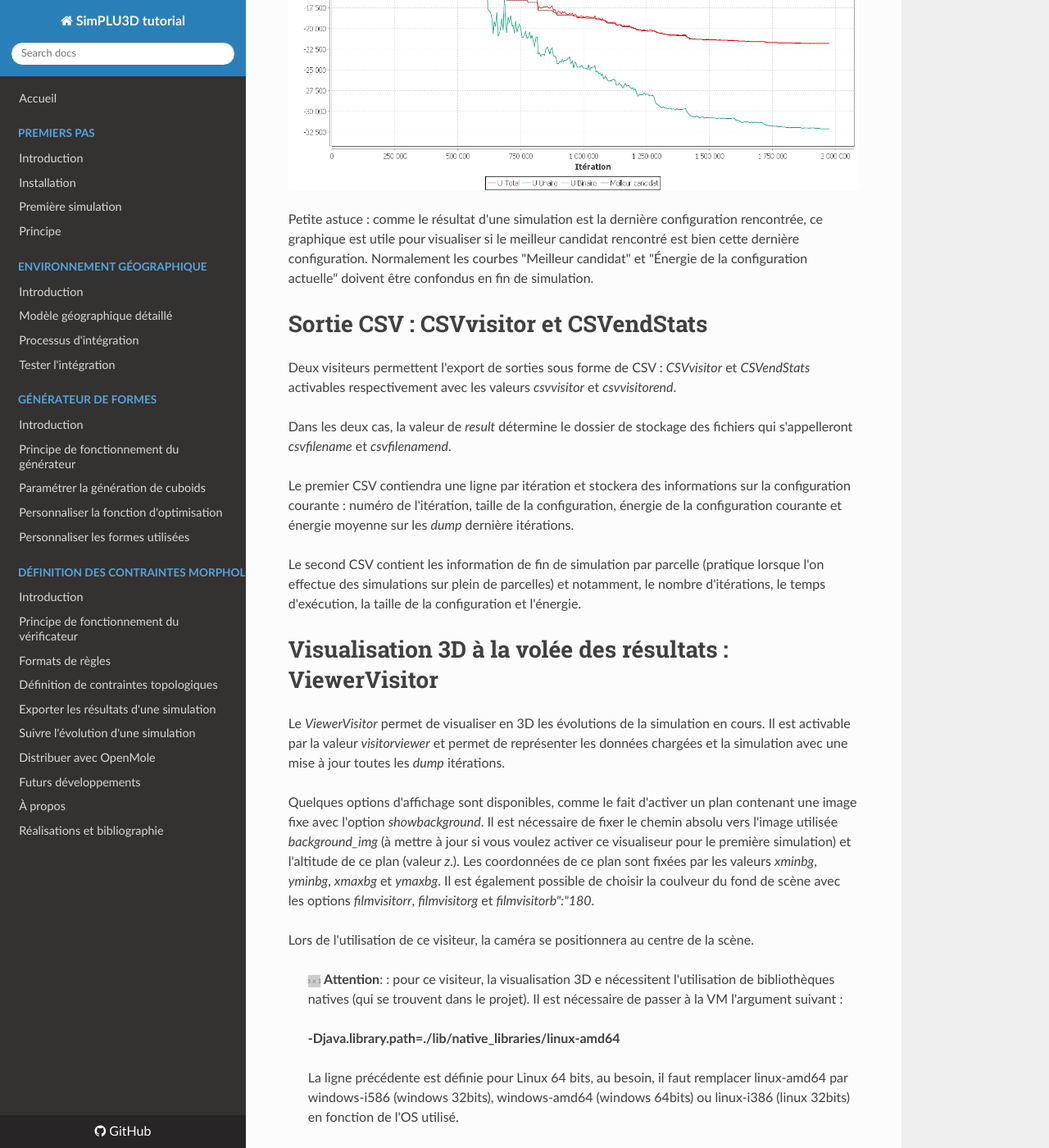
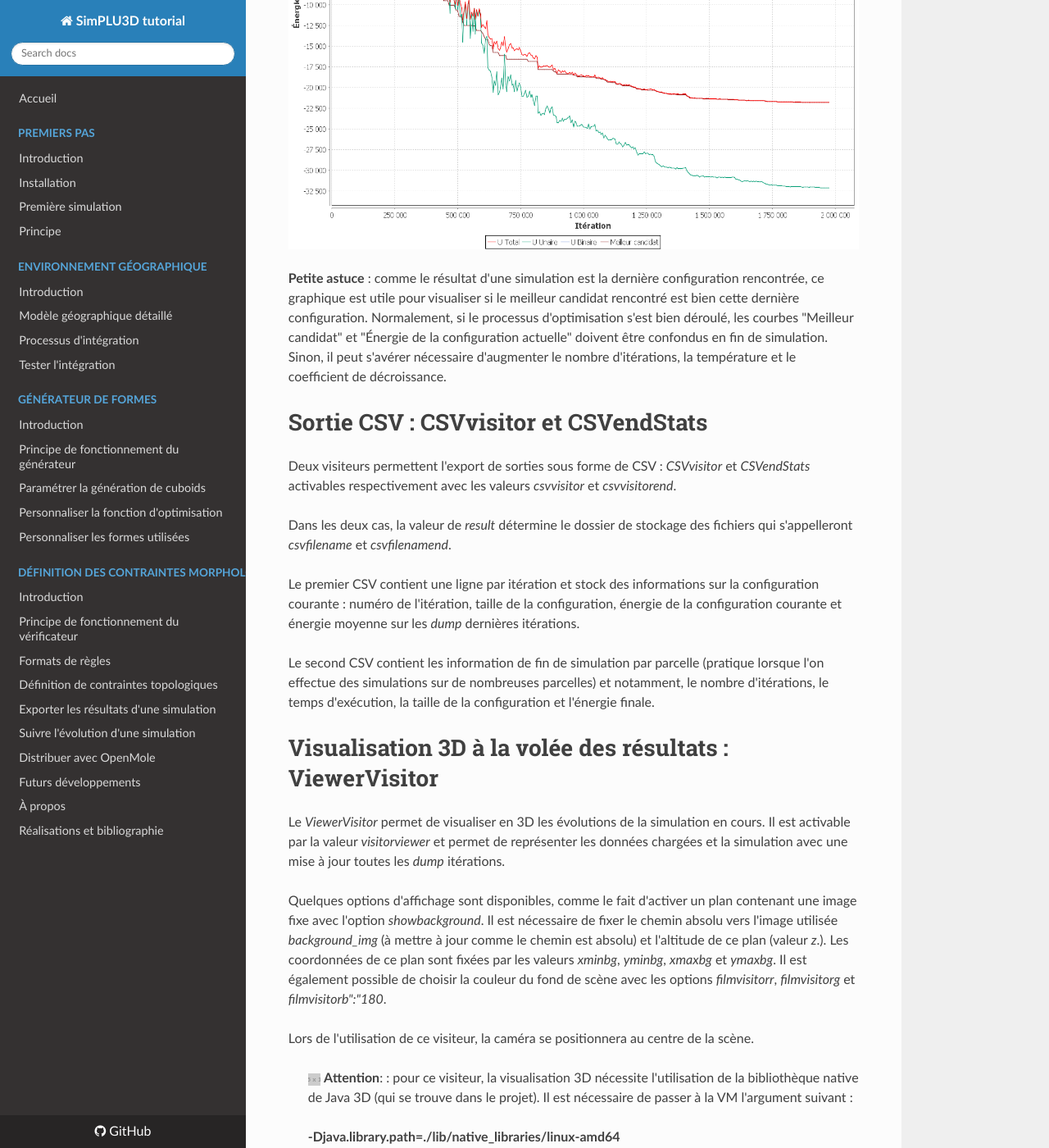
Before and after one commit to SimPLU3D/simplu3D-tutorial, an MkDocs documentation site: the page built from docs/visitor/intro.md, in a window 1280 px wide and 1400 px high, scrolled down 2161 px. Shown: the whole window at 82% size. Built offline with MkDocs 1.6.1, drawn with Linux system fonts in a browser that asks for light colours; nearby versions of some CDN libraries; some of the changed text lies outside the part shown.

Commit message:
Finishing first reread

```diff
--- a/docs/visitor/intro.md
+++ b/docs/visitor/intro.md
@@ -26,36 +29,36 @@ Dans le cadre de l'utilisation de SimPLU3D, un certain nombre de visiteurs ont
 
 L'**OutPutStreamVisitor** est le visiteur qui affiche dans la console l'état d'avancement des simulations. Il est activable par la valeur *outputstreamvisitor*.
 
-| Nom de la colonne | Decription                                                                                         |
-|:------------------|:---------------------------------------------------------------------------------------------------|
-| Iteration         | Numéro de l'itération courante                                                                     |
-| Objects           | Nombre d'objets dans la simulation courante                                                        |
-| A - Nom de noyau  | Probabilité moyenne (sur les *dump* dernière itérations) que le noyau concerné soit choisi         |
-| P - Nom du noyau  | Probabilité moyenne (sur les *dump* dernière itérations) qu'une application du noyau soit acceptée |
-| Temp              | Valeur de la température                                                                           |
-| Accept            | Probabilité moyenne (sur les *dump* dernière itérations) qu'une modification soit acceptée         |
-| Time (ms)         | Temps d'exécution                                                                                  |
-| u_1               | Valeur de l'énergie unaire                                                                         |
-| u_2               | Valeur de l'énergie binaire                                                                        |
-| u                 | Valeur de l'énergie combinée                                                                       |
+| Nom de la colonne | Decription                                                                                                           |
+|:------------------|:---------------------------------------------------------------------------------------------------------------------|
+| Iteration         | Numéro de l'itération courante                                                                                       |
+| Objects           | Nombre d'objets dans la configuration courante                                                                       |
+| A - Nom de noyau  | Probabilité moyenne (sur les *dump* dernière itérations) que le noyau concerné soit choisi                           |
+| P - Nom du noyau  | Probabilité moyenne (sur les *dump* dernière itérations) que l'application de la modification du noyau soit acceptée |
+| Temp              | Valeur de la température                                                                                             |
+| Accept            | Probabilité moyenne (sur les *dump* dernière itérations) qu'une modification soit acceptée                           |
+| Time (ms)         | Temps d'exécution                                                                                                    |
+| u_1               | Valeur de l'énergie unaire                                                                                           |
+| u_2               | Valeur de l'énergie binaire                                                                                          |
+| u                 | Valeur de l'énergie combinée                                                                                         |
 
 
 # Sortie shapefile : ShapefileVisitor
 
-Le **ShapefileVisitor**  est le visiteur qui permet de sauvegarder des shapefiles toutes les *save* itérations. Il est activables par la valeur *shapefilewriter*.
+Le **ShapefileVisitor**  est le visiteur qui permet de sauvegarder des shapefiles toutes les *save* itération. Il est activables par la valeur *shapefilewriter*.
 
 Il est nécessaire également de paramétrer la valeur *result* qui indique le dossier dans lequel les shapefiles seront exportés. Ils portent comme nom le numéro de l'itération et les objets sauvegardés auront comme attributs la valeur d'énergie et de la méthode *toString()*.
 
 # Sortie sous forme de graphique : StatsVisitor
 
 
-Le **StatsVisitor** permet la représentation de l'évolution de l'énergie au cours de la simulation sous forme de graphes. Il est activable par la valeur *statsvisitor*.
+Le **StatsVisitor** permet la représentation de l'évolution de l'énergie au cours de la simulation sous forme d'un graphique. Il est activable par la valeur *statsvisitor*.
 
 Plusieurs informations sont représentées comme l'énergie unaire, l'énergie binaire, l'énergie de la meilleure configuration rencontré et l'énergie de la configuration actuel. L'image ci-dessous présente le graphique qui peut être visualisé.
 
 ![Illustration du graphc de simulation](./img/Graphic.png)
 
-Petite astuce : comme le résultat d'une simulation est la dernière configuration rencontrée, ce graphique est utile pour visualiser si le meilleur candidat rencontré est bien cette dernière configuration. Normalement les courbes "Meilleur candidat" et "Énergie de la configuration actuelle" doivent être confondus en fin de simulation.
+**Petite astuce** : comme le résultat d'une simulation est la dernière configuration rencontrée, ce graphique est utile pour visualiser si le meilleur candidat rencontré est bien cette dernière configuration. Normalement, si le processus d'optimisation s'est bien déroulé, les courbes "Meilleur candidat" et "Énergie de la configuration actuelle" doivent être confondus en fin de simulation. Sinon, il peut s'avérer nécessaire  d'augmenter le nombre d'itérations, la température et le coefficient de décroissance.
 
 # Sortie CSV : CSVvisitor et CSVendStats
 
@@ -63,20 +66,20 @@ Deux visiteurs permettent l'export de sorties sous forme de CSV : *CSVvisitor* e
 
 Dans les deux cas, la valeur de *result* détermine le dossier de stockage des fichiers qui s'appelleront *csvfilename* et *csvfilenamend*.
 
-Le premier CSV contiendra une ligne par itération et stockera des informations sur la configuration courante : numéro de l'itération, taille de la configuration, énergie de la configuration courante et énergie moyenne sur les *dump* dernière itérations.
+Le premier CSV contient une ligne par itération et stock des informations sur la configuration courante : numéro de l'itération, taille de la configuration, énergie de la configuration courante et énergie moyenne sur les *dump* dernières itérations.
 
-Le second CSV contient les information de fin de simulation par parcelle (pratique lorsque l'on effectue des simulations sur plein de parcelles) et notamment, le nombre d'itérations, le temps d'exécution, la taille de la configuration et l'énergie.
+Le second CSV contient les information de fin de simulation par parcelle (pratique lorsque l'on effectue des simulations sur de nombreuses parcelles) et notamment, le nombre d'itérations, le temps d'exécution, la taille de la configuration et l'énergie finale.
 
 
 # Visualisation 3D à la volée des résultats : ViewerVisitor
 
 Le *ViewerVisitor* permet de visualiser en 3D les évolutions de la simulation en cours. Il est activable par la valeur *visitorviewer* et permet de représenter les données chargées et la simulation avec une mise à jour toutes les *dump* itérations.
 
-Quelques options d'affichage sont disponibles, comme le fait d'activer un plan contenant une image fixe avec l'option *showbackground*. Il est nécessaire de fixer le chemin absolu vers l'image utilisée *background_img* (à mettre à jour si vous voulez activer ce visualiseur pour le première simulation) et l'altitude de ce plan (valeur *z*.). Les coordonnées de ce plan sont fixées par les valeurs *xminbg*, *yminbg*, *xmaxbg* et *ymaxbg*. Il est également possible de choisir la coulveur du fond de scène avec les options *filmvisitorr*, *filmvisitorg* et *filmvisitorb":"180*.
+Quelques options d'affichage sont disponibles, comme le fait d'activer un plan contenant une image fixe avec l'option *showbackground*. Il est nécessaire de fixer le chemin absolu vers l'image utilisée *background_img* (à mettre à jour comme le chemin est absolu) et l'altitude de ce plan (valeur *z*.). Les coordonnées de ce plan sont fixées par les valeurs *xminbg*, *yminbg*, *xmaxbg* et *ymaxbg*. Il est également possible de choisir la couleur du fond de scène avec les options *filmvisitorr*, *filmvisitorg* et *filmvisitorb":"180*.
 
 Lors de l'utilisation de ce visiteur, la caméra se positionnera au centre de la scène.
 
-> ![#f03c15](https://placehold.it/15/f03c15/000000?text=+) **Attention**: : pour ce visiteur, la visualisation 3D e nécessitent l'utilisation de bibliothèques natives (qui se trouvent dans le projet). Il est nécessaire de passer à la VM l'argument suivant :
+> ![#f03c15](https://placehold.it/15/f03c15/000000?text=+) **Attention**: : pour ce visiteur, la visualisation 3D nécessite l'utilisation de la bibliothèque native de Java 3D (qui se trouve dans le projet). Il est nécessaire de passer à la VM l'argument suivant :
 >
 > **-Djava.library.path=./lib/native_libraries/linux-amd64**
 >
```
Also changed, not shown: other parts of docs/visitor/intro.md (+7 -4 lines), docs/export.md (+6 -6 lines), docs/openmole/intro.md (+9 -10 lines).
